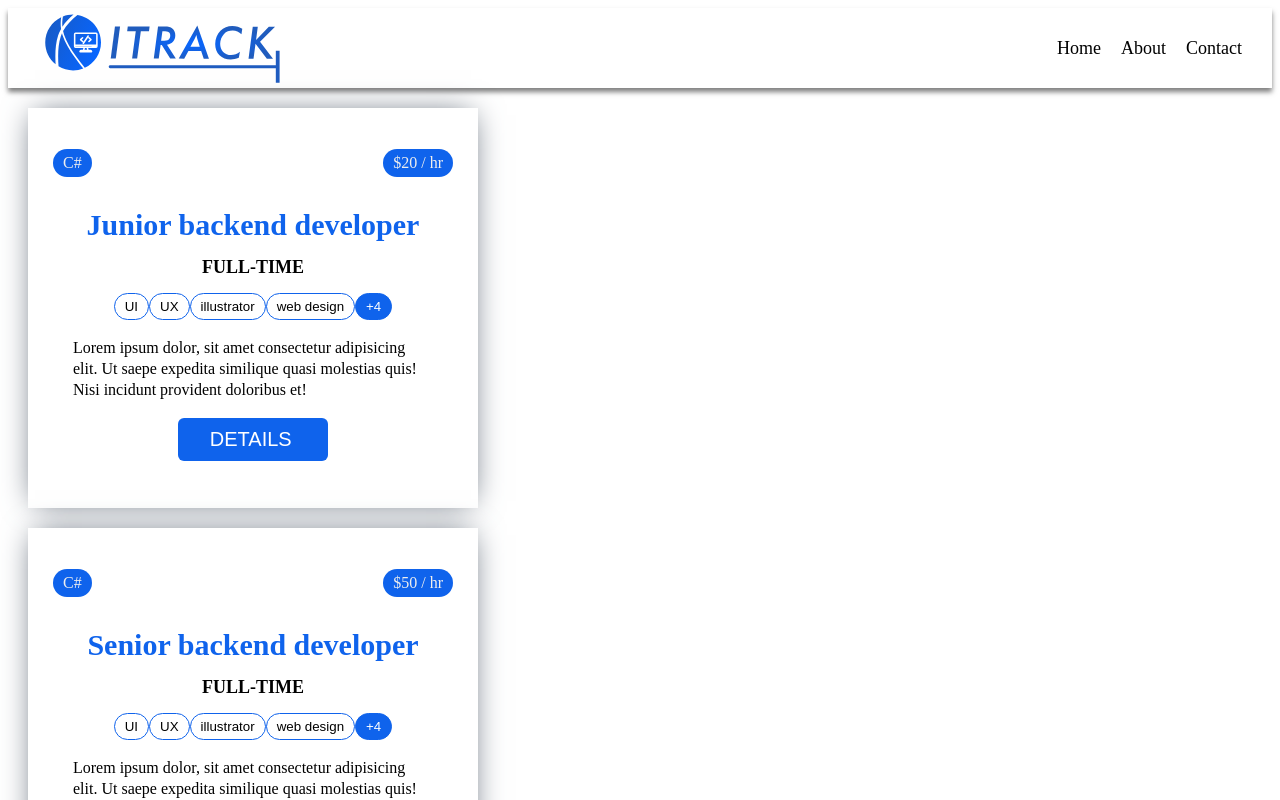
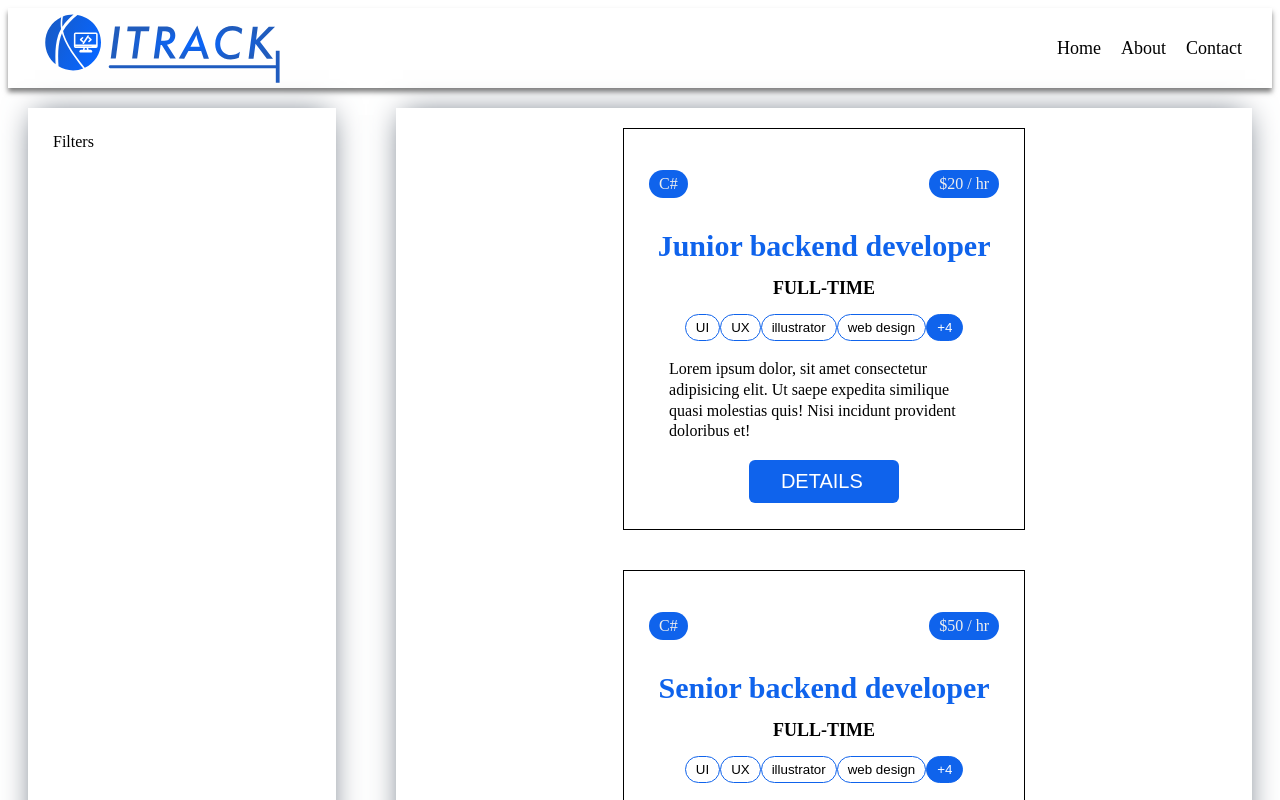
Before and after one commit to PltPr/Thesis, a React (Create React App) app in the folder frontend/: page / in a window 1280 px wide. Shown: the top 800 px of the page. Built offline with nearby package versions, Linux system fonts and the light colour scheme.

Commit message:
css update

```diff
--- a/frontend/src/Modules/Card/Card.css
+++ b/frontend/src/Modules/Card/Card.css
@@ -1,13 +1,13 @@
 
 
   .card {
-      flex-basis: 50%;
+
       margin: 20px;
       padding: 25px;
       height: 350px;
-      max-width: 400px;
+      width: 350px;
       background-color: white;
-      box-shadow: 0px 0px 30px -7px #525d6b;
+      border:1px solid
 
 
 
--- a/frontend/src/Modules/CardList/CardList.css
+++ b/frontend/src/Modules/CardList/CardList.css
@@ -0,0 +1,6 @@
+.card-list {
+    display:flex;
+    justify-content: space-evenly;
+    align-items: flex-start;
+    flex-wrap: wrap;
+  }
--- a/frontend/src/Modules/CardList/CardList.tsx
+++ b/frontend/src/Modules/CardList/CardList.tsx
@@ -1,11 +1,12 @@
 import React, { JSX } from 'react'
 import Card from '../Card/Card.tsx'
+import './CardList.css'
 
 type Props = {}
 
 const CardList : React.FC<Props> = (props: Props) : JSX.Element => {
   return (
-    <div>
+    <div className='card-list'>
     <Card job_tittle='Junior backend developer' job_type='full-time' salary={20} programming_language='C#'/>
     <Card job_tittle='Senior backend developer' job_type='full-time' salary={50} programming_language='C#'/>
     <Card job_tittle='Junior frontend developer' job_type='full-time' salary={20} programming_language='Java'/>
--- a/frontend/src/Pages/HomePage/HomePage.css
+++ b/frontend/src/Pages/HomePage/HomePage.css
@@ -0,0 +1,31 @@
+body{
+    background-color: white;
+}
+
+
+.container {
+    display: flex;
+    gap: 20px; /* Odstęp między elementami */
+    justify-content: space-around;
+    align-items: space-evenly;
+  }
+
+  .card-list2{
+    box-shadow: 0px 0px 30px -7px #525d6b;
+    margin:20px;
+    background-color: white;
+  }
+
+
+
+
+
+.filters{
+    background-color: blue;
+    margin: 20px;
+    padding: 25px;
+    height: 700px;
+    width: 400px;
+    background-color: white;
+    box-shadow: 0px 0px 30px -7px #525d6b;
+}
--- a/frontend/src/Pages/HomePage/HomePage.tsx
+++ b/frontend/src/Pages/HomePage/HomePage.tsx
@@ -1,18 +1,17 @@
 import React from 'react'
 import CardList from '../../Modules/CardList/CardList.tsx'
+import './HomePage.css'
 
 interface Props {}
 
 const HomePage = (props: Props) => {
   return (
-    <div>
+    <div className='container'>
+    <div className="filters">Filters</div>
+
+    <div className='card-list2'>
     <CardList></CardList>
-
-    <nav>
-    <div style={{ backgroundColor: "white", padding: "10px" }}>
-  <img src="itrack-logo.svg" alt="logo" />
-</div>
-    </nav>
+    </div>
     </div>
   )
 }
```
